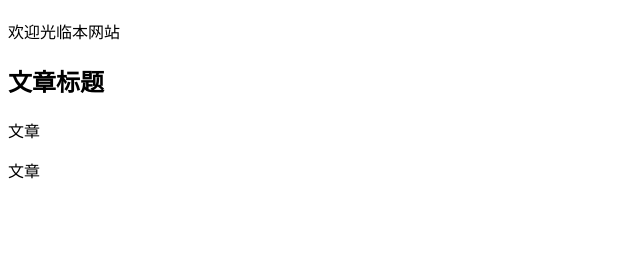
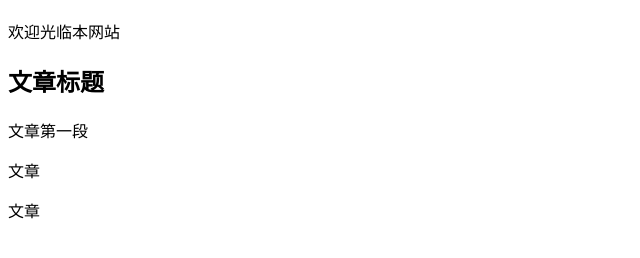
Before and after one commit to hongyuzhou1/gitdemo, a plain HTML site: page index.html in a window 1280 px wide. Shown: the part 70-328 px from the top of the page, without its empty margins (0-640 px from the left). Drawn offline with Linux system fonts and the light colour scheme.

Commit message:
添加了第一段

```diff
--- a/index.html
+++ b/index.html
@@ -15,6 +15,7 @@
             </div>
             <div class="col-6">
                 <h2>文章标题</h2>
+                <p>文章第一段</p>
                 <p>文章</p>
                 <p>文章</p>
             </div>
```
